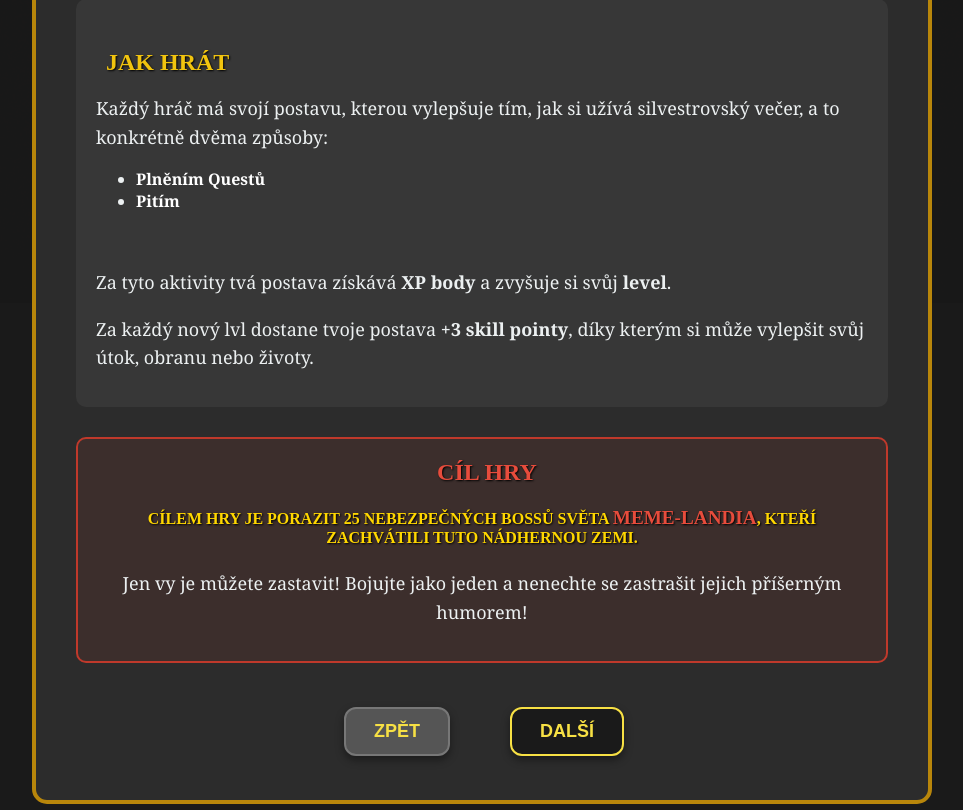
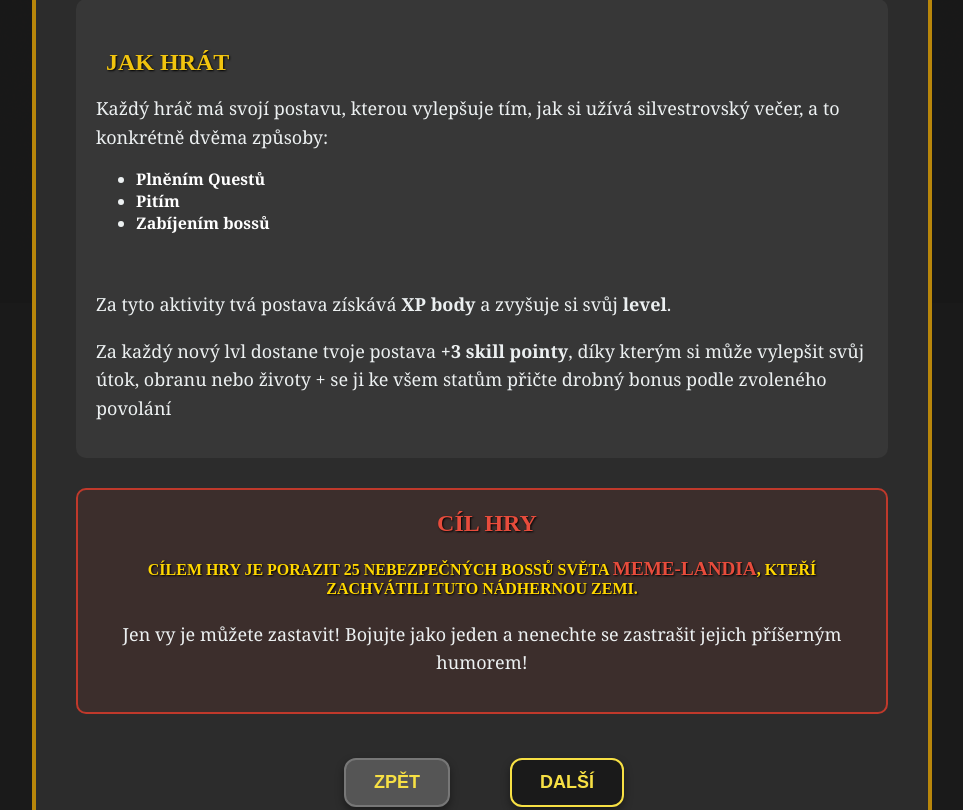
Before and after one commit to Tomas-Gallischek/PnP-Drinking-game, a Django app: page /tutorialapp/tut_seznameni/ in a window 1280 px wide. Shown: the part 497-1307 px from the top of the page, without its empty margins (158-1121 px from the left). Run offline with Django 5.2, Linux system fonts and the light colour scheme.

Commit message:
zkouška glejtu

```diff
--- a/tutorialapp/templates/tutorialapp/end_tutorial.html
+++ b/tutorialapp/templates/tutorialapp/end_tutorial.html
@@ -49,8 +49,9 @@
     <h2 class="success-text">Gratuluji, tvoje postava byla úspěšně založena!</h2>
 
     <div class="final-message">
-        <p>Teď už můžeš začít hrát hru.</p>
-        <p>Přejeme ti hodně zábavy!</p>
+        <p>Teď můžeš začít hrát. Přeji ti hodně zábavy!</p>
+        <p>(Všechny potřebné informace zpětně dohledáš v nápovědě)</p>
+
     </div>
 
     <div class="start-btn-container">
--- a/tutorialapp/templates/tutorialapp/tut_seznameni.html
+++ b/tutorialapp/templates/tutorialapp/tut_seznameni.html
@@ -89,10 +89,11 @@
         <ul>
             <li><span class="highlight-text">Plněním Questů</span></li>
             <li><span class="highlight-text">Pitím</span></li>
+            <li><span class="highlight-text">Zabíjením bossů</span></li>
         </ul>
         <br>
         <p>Za tyto aktivity tvá postava získává <strong>XP body</strong> a zvyšuje si svůj <strong>level</strong>.</p>
-        <p>Za každý nový lvl dostane tvoje postava <strong>+3 skill pointy</strong>, díky kterým si může vylepšit svůj útok, obranu nebo životy.</p>
+        <p>Za každý nový lvl dostane tvoje postava <strong>+3 skill pointy</strong>, díky kterým si může vylepšit svůj útok, obranu nebo životy + se ji ke všem statům přičte drobný bonus podle zvoleného povolání</p>
     </div>
 
     <div class="goal-section">
```
